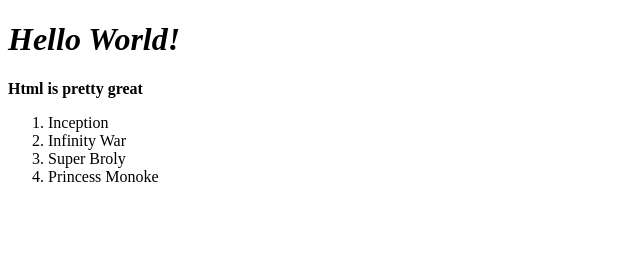
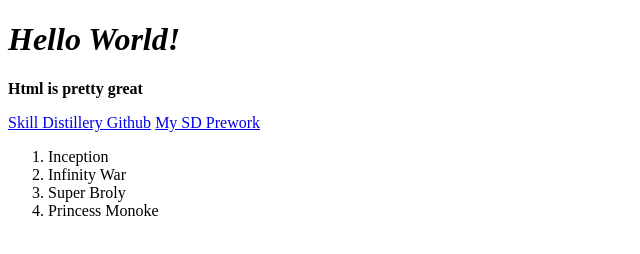
Before and after one commit to YuFiles/SDPre, a plain HTML site: page Blog/index.html in a window 1280 px wide. Shown: the whole page, without its empty margins (0-640 px from the left). Drawn offline with Linux system fonts and the light colour scheme.

Commit message:
Updated the index blog

```diff
--- a/Blog/index.html
+++ b/Blog/index.html
@@ -9,6 +9,9 @@
     <h1><em>Hello World!</em></h1>
 
     <p><strong>Html is pretty great</strong></p>
+		<a href="https://github.com/SkillDistillery">Skill Distillery Github</a>
+		<a href="https://github.com/exe-Files/SDPre">My SD Prework</a>
+
     <ol>
       <li>Inception</li>
       <li>Infinity War</li>
```
